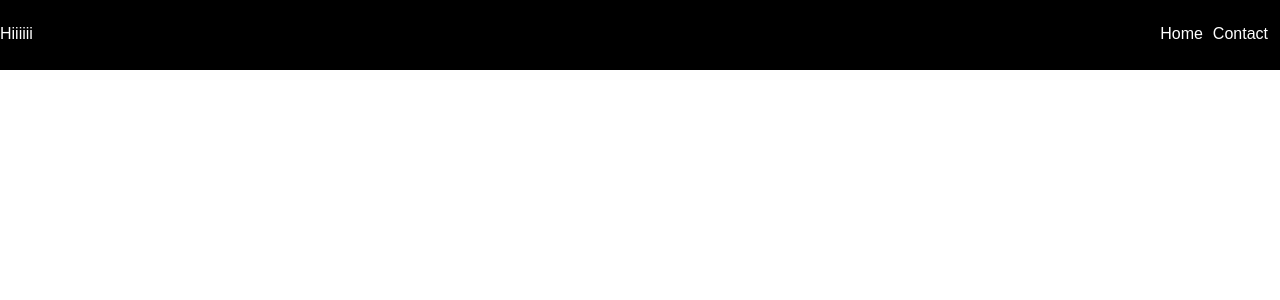
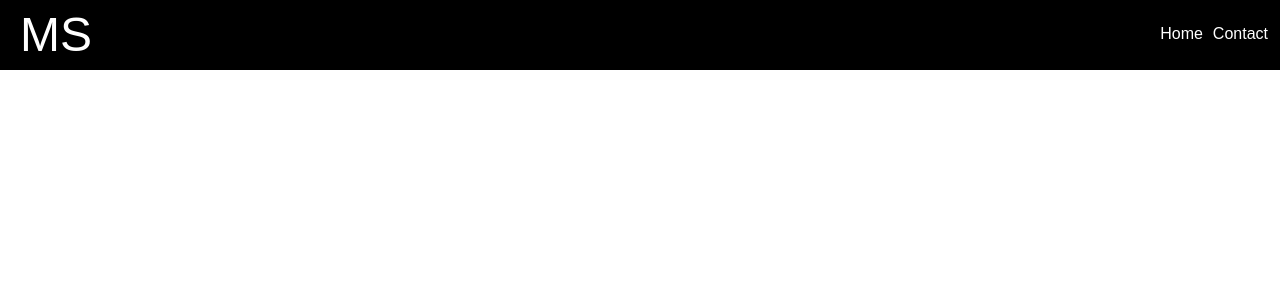
Before and after one commit to ProperPoe/SocialMedia-app, a React (Create React App) app in the folder Client/my-app/: page / in a window 1280 px wide. Shown: the top 300 px of the page. Built offline with nearby package versions, Linux system fonts and the light colour scheme.

Commit message:
Added a background color to Navbar and placeholder for logo and links

```diff
--- a/Client/my-app/src/components/Navbar/Navbar.jsx
+++ b/Client/my-app/src/components/Navbar/Navbar.jsx
@@ -6,7 +6,7 @@ function Navbar() {
         <>
         <div className='navbar-container'>
             <div className='logo'>
-                Hiiiiii
+                MS
             </div>
             <div>
                 <ul>
--- a/Client/my-app/src/components/Navbar/Navbar.scss
+++ b/Client/my-app/src/components/Navbar/Navbar.scss
@@ -6,14 +6,30 @@
     background-color: black;
     height: 70px;
     justify-content: space-between;
+    .logo{
+        cursor: pointer;
+        margin: 0px 20px;
+        font-size: 3rem;
+    }
     ul{
         border: 2px solid black;
         color: white;
         display: flex;
         list-style-type: none;
         margin: 0px 5px;
-        li{
+        li:first-child{
+            cursor: pointer;
             margin: 0px 5px;
+        }
+        li:first-child:hover{
+            border-bottom: 1.8px solid white;
+        }
+        li:last-child{
+            cursor: pointer;
+            margin: 0px 5px;
+        }
+        li:last-child:hover{
+            border-bottom: 1.8px solid white;
         }
     }
 }
```
